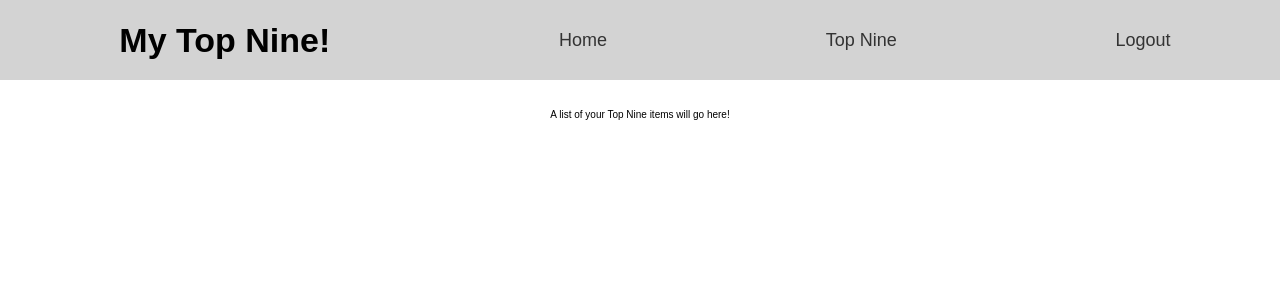
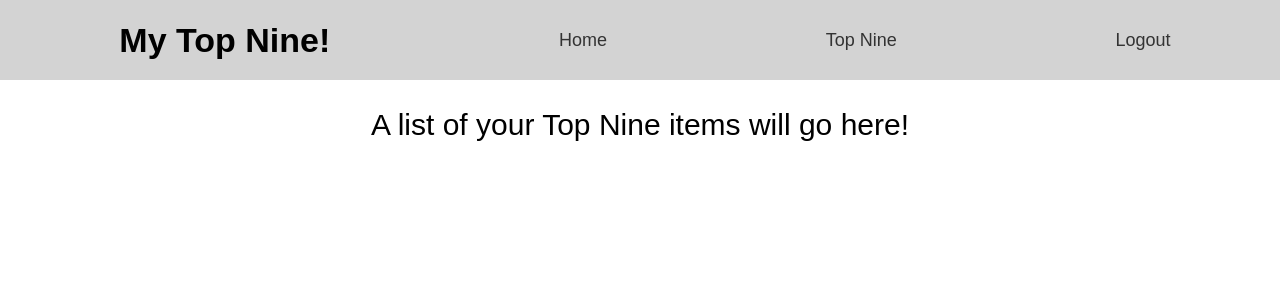
Before and after one commit to My-Top-Nine-Build-Week/Front-end, a React (Create React App) app in the folder my-top-nine/: page /topnine in a window 1280 px wide. Shown: the top 300 px of the page. Built offline with nearby package versions, Linux system fonts and the light colour scheme; sample sign-in values are in the browser's storage.

Commit message:
Miscellaneous formatting tweaks

```diff
--- a/my-top-nine/src/components/TopNineList.js
+++ b/my-top-nine/src/components/TopNineList.js
@@ -11,8 +11,8 @@ const TNLWrapper = styled.div`
 	margin-top: 30px;
 	width: 100%;
 
-	h1 {
-		font-size: 4rem;
+	h3 {
+		font-size: 3rem;
 	}
 `;
 
```
